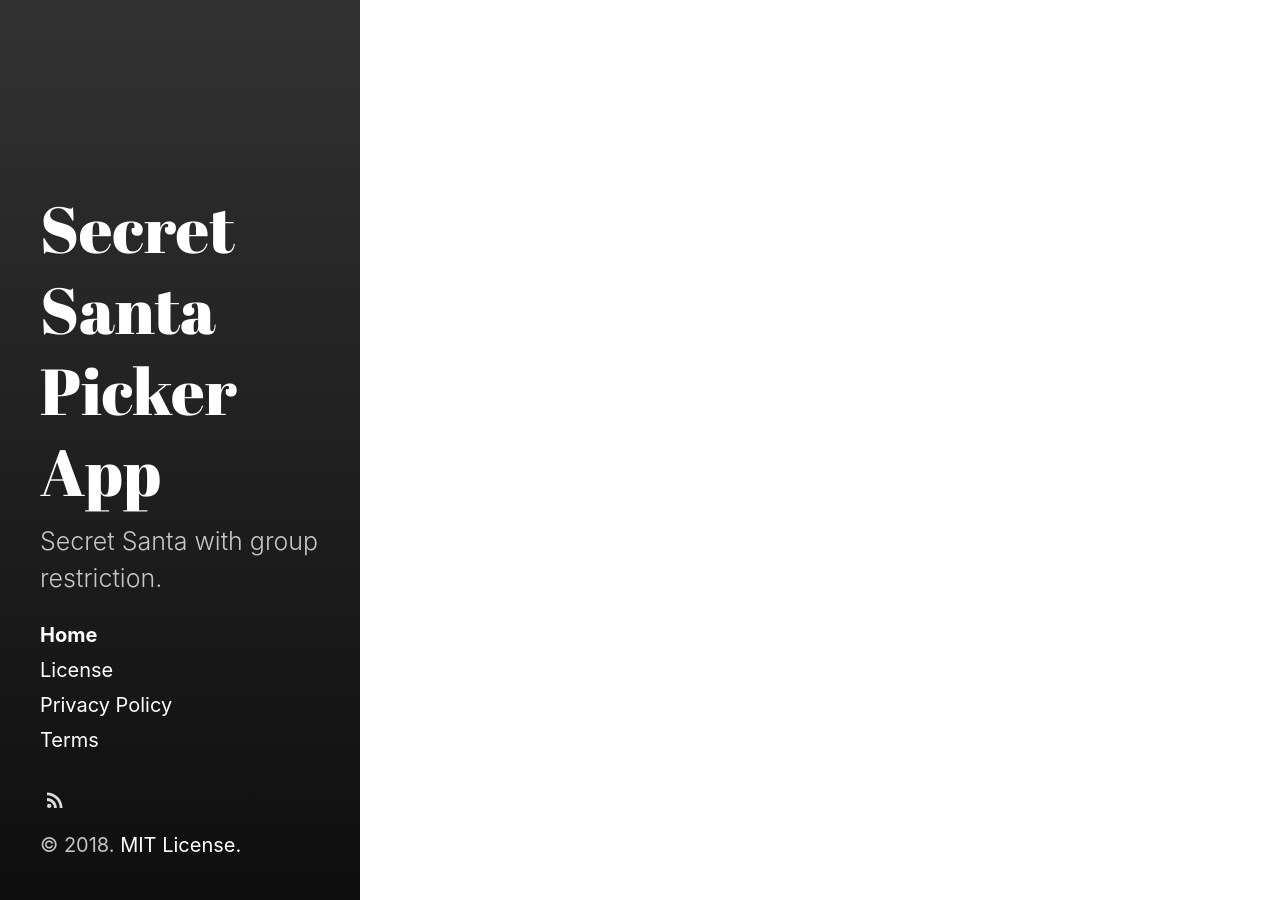
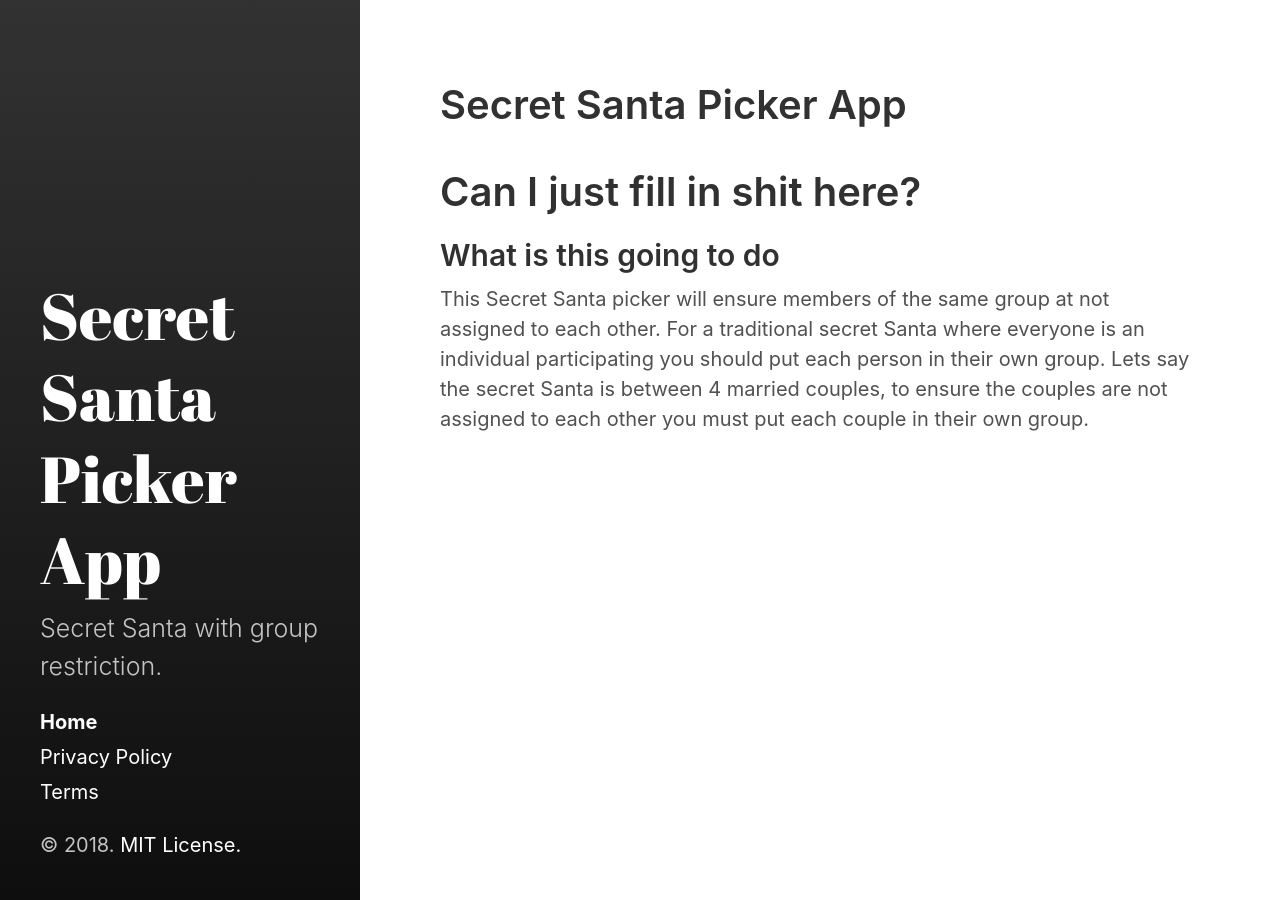
Before and after one commit to stephenrlouie/SecretSanta, a Jekyll site: the page built from index.md, in a window 1280 px wide. Built offline with Jekyll 4.4.1, drawn with Linux system fonts in a browser that asks for light colours; the list of posts is cut into pages by our own code.

Commit message:
making a markdown index, removing posts

```diff
--- a/_config.yml
+++ b/_config.yml
@@ -23,7 +23,6 @@ paginate:         5
                     # Or '/blog/page:num' if you want to move your index pages
 
 plugins:
-  - jekyll-feed
   - jekyll-gist
   - jekyll-paginate
 
--- a/_includes/head.html
+++ b/_includes/head.html
@@ -23,8 +23,5 @@
   <!-- Icons -->
   {% include favicons.html %}
 
-  <!-- RSS -->
-  <link rel="alternate" type="application/rss+xml" title="RSS" href="/{{ site.feed.path | default: 'feed.xml' }}" />
-
   {% include custom-head.html %}
 </head>
--- a/_includes/sidebar-icon-links.html
+++ b/_includes/sidebar-icon-links.html
@@ -11,12 +11,6 @@
       {% include svg/download.svg %}
     </a>
   {% endif %}
-
-  <a id="subscribe-link"
-     class="icon" title="Subscribe" aria-label="Subscribe"
-     href="{{ site.baseurl }}/{{ site.feed.path | default: 'feed.xml' }}">
-    {% include svg/feed.svg %}
-  </a>
 
   {% comment %}
     Check if we have tag or search pages page active before linking to it.
--- a/index.html
+++ /dev/null
@@ -1,4 +0,0 @@
----
-layout: index
-title: Home
----
--- /dev/null
+++ b/index.md
@@ -0,0 +1,13 @@
+---
+layout: page
+title: Secret Santa Picker App
+---
+
+# Can I just fill in shit here?
+
+## What is this going to do
+
+This Secret Santa picker will ensure members of the same group at not assigned to each other.
+For a traditional secret Santa where everyone is an individual participating you should put each
+person in their own group. Lets say the secret Santa is between 4 married couples, to ensure the
+couples are not assigned to each other you must put each couple in their own group.
```
Also changed, not shown: _posts/2018-11-1-secret-santa.md (added, +7 -0 lines), _posts/SecretSanta.md (deleted, +0 -7 lines), category/license.md (deleted, +0 -16 lines), LICENSE.md, jekyll-theme-hydeout.gemspec.
